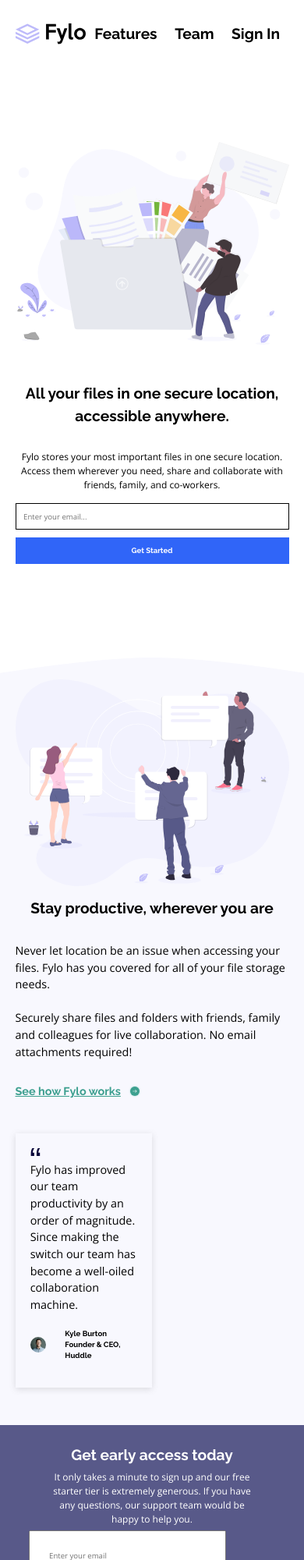
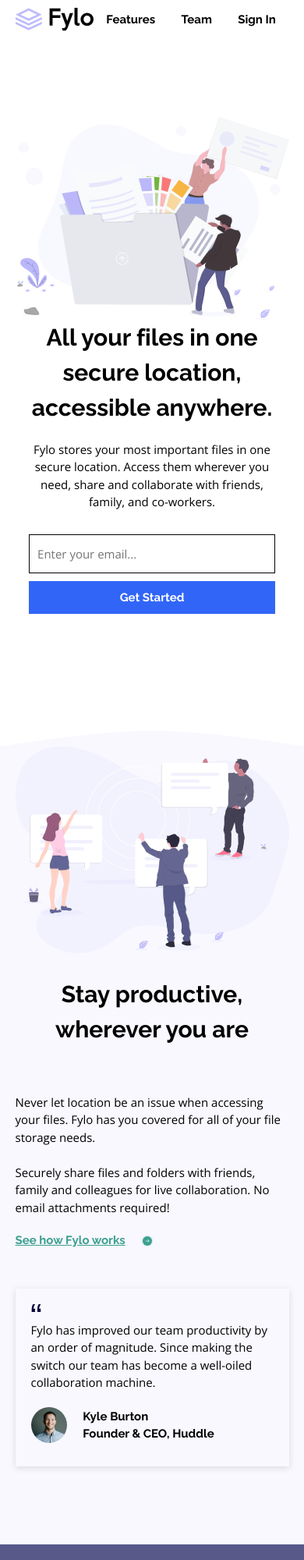
Before and after one commit to tjaiyetikolo/fylo-two-column-landing-page--Frontend-mentor, a plain HTML site: page index.html in a window 390 px wide. Shown: the top 2000 px of the page at 78% size. Drawn offline with nearby package versions, Linux system fonts and the light colour scheme.

Commit message:
Update style.css
Changes from style.scss were made.

```diff
--- a/styles/style.css
+++ b/styles/style.css
@@ -423,6 +423,7 @@ nav li {
 
 /*FOOTER*/
 footer {
+  font-family: 'Open Sans', sans-serif;
   padding: 4rem 0rem 0rem 4rem;
   background-color: #070439;
   color: white;
@@ -533,21 +534,22 @@ footer {
   color: #3c9f8f;
 }
 
-@media screen and (max-width: 600px) {
+/**/
+/**/
+/**/
+/*MEDIA QUERY AT 900PX*/
+@media screen and (max-width: 900px) {
   body {
     width: 100vw;
     height: 100vh;
   }
-  html {
-    font-size: 30%;
-  }
   header,
-  .into-text {
+  .intro-text {
     width: 90%;
     margin: 0 auto;
   }
   nav {
-    padding: 4rem 0rem;
+    padding: 6rem 0rem;
     margin: 0rem 0rem;
   }
   nav .logo {
@@ -557,12 +559,12 @@ footer {
   }
   nav ul {
     -webkit-box-flex: 1;
-        -ms-flex: 1 1 10rem;
-            flex: 1 1 10rem;
+        -ms-flex: 1 1 1rem;
+            flex: 1 1 1rem;
     padding: 0;
   }
   nav ul li {
-    font-size: 3rem;
+    font-size: 2rem;
   }
   .intro {
     display: -webkit-box;
@@ -578,16 +580,19 @@ footer {
     -webkit-box-direction: reverse;
         -ms-flex-direction: column-reverse;
             flex-direction: column-reverse;
-    padding-top: 15rem;
+    min-height: 80vh;
+    padding: 15rem 0rem;
   }
   .intro .intro-text {
     text-align: center;
   }
-  .intro .intro-text h2 {
-    font-size: 5rem;
+  .intro .intro-text .intro-text h2 {
+    padding: 5rem 0rem;
+    font-size: 10rem;
   }
   .intro .intro-text p {
-    font-size: 2.5rem;
+    font-size: 2rem;
+    padding: 2rem 0rem;
   }
   .intro-bottom {
     width: 100%;
@@ -606,15 +611,16 @@ footer {
             flex-direction: column;
   }
   .intro-bottom input {
+    border: 1px solid;
     width: 100%;
-    padding: 3rem;
-    margin: 3rem 0rem;
-    font-size: 2.5rem;
+    padding: 1rem;
+    margin: 2rem 0rem;
+    font-size: 2rem;
   }
   .intro-bottom button {
     width: 100%;
-    padding: 1.5rem;
-    font-size: 2.5rem;
+    padding: 1rem;
+    font-size: 2rem;
   }
   .hero {
     width: 100%;
@@ -641,21 +647,32 @@ footer {
         flex-wrap: wrap;
   }
   .hero-main .hero-main-text h2 {
+    padding: 3rem 0rem;
     text-align: center;
     font-size: 5rem;
   }
   .hero-main .hero-main-text p {
-    font-size: 3rem;
+    font-size: 2rem;
   }
   .hero-main-link h4 {
-    font-size: 3rem;
+    font-size: 2rem;
     padding: 3rem 2rem 3rem 0rem;
   }
   .card {
-    padding: 4rem;
+    width: 70%;
+    padding: 3rem;
     margin-top: 4rem;
-    width: 80%;
-    font-size: 2.5rem;
+    font-size: 2rem;
+  }
+  .card .card-identifier {
+    padding: 1rem 0rem;
+  }
+  .card .card-identifier img {
+    width: 15%;
+    margin-right: 2rem;
+  }
+  .card .card-identifier .card-name-tag {
+    font-size: 1.5rem;
   }
   .getstarted-content {
     display: -webkit-box;
@@ -694,32 +711,33 @@ footer {
   .getstarted-content .getstarted-text p {
     display: block;
     width: 90%;
-    font-size: 3rem;
-    padding: 2rem;
+    font-size: 2rem;
+    padding: 3rem 0rem;
   }
   .getstarted-content .getstarted-fill {
-    width: 90%;
+    width: 100%;
   }
   .getstarted-content .getstarted-fill input {
     display: block;
-    padding: 1.5rem;
+    padding: 1rem;
     width: 100%;
+    margin: auto;
     margin-bottom: 2rem;
-    font-size: 2.5rem;
+    font-size: 2rem;
   }
   .getstarted-content .getstarted-fill button {
     width: 100%;
-    padding: 2.5rem;
-    font-size: 2.5rem;
+    padding: 1rem;
+    font-size: 2rem;
   }
   footer {
-    line-height: 4.5rem;
+    line-height: 4rem;
   }
   .footer-content .footer-content-img {
-    padding: 4rem 0rem;
+    padding: 6rem 0rem;
   }
   .footer-content-body {
-    font-size: 2.5rem;
+    font-size: 2rem;
     width: 100%;
     display: -webkit-box;
     display: -ms-flexbox;
@@ -740,7 +758,7 @@ footer {
   }
   .footer-links,
   .social-links {
-    font-size: 2.5rem;
+    font-size: 2rem;
     width: 100%;
   }
   .footer-links ul,
@@ -748,44 +766,37 @@ footer {
     padding: 0;
   }
   .attribution {
-    font-size: 2.5rem;
+    font-size: 2rem;
   }
 }
 
-/**/
-/**/
-/**/
-/*MEDIA QUERY AT 900PX*/
-@media screen and (max-width: 900px) {
+@media screen and (max-width: 600px) {
   body {
     width: 100vw;
     height: 100vh;
   }
-  html {
-    font-size: 30%;
-  }
   header,
-  .into-text {
+  .intro-text {
     width: 90%;
     margin: 0 auto;
   }
   nav {
-    padding: 6rem 0rem;
+    padding: 1rem 0rem;
     margin: 0rem 0rem;
   }
   nav .logo {
     -webkit-box-flex: 0.2;
-        -ms-flex: 0.2 1 10rem;
-            flex: 0.2 1 10rem;
+        -ms-flex: 0.2 1 5rem;
+            flex: 0.2 1 5rem;
   }
   nav ul {
     -webkit-box-flex: 1;
-        -ms-flex: 1 1 10rem;
-            flex: 1 1 10rem;
+        -ms-flex: 1 1 0rem;
+            flex: 1 1 0rem;
     padding: 0;
   }
   nav ul li {
-    font-size: 4rem;
+    font-size: 1.5rem;
   }
   .intro {
     display: -webkit-box;
@@ -801,18 +812,16 @@ footer {
     -webkit-box-direction: reverse;
         -ms-flex-direction: column-reverse;
             flex-direction: column-reverse;
-    min-height: 80vh;
-    padding: 20rem 0rem;
+    padding-top: 10rem;
   }
   .intro .intro-text {
     text-align: center;
   }
   .intro .intro-text h2 {
-    padding: 5rem 0rem;
-    font-size: 10rem;
+    font-size: 3rem;
   }
   .intro .intro-text p {
-    font-size: 5rem;
+    font-size: 1.5rem;
   }
   .intro-bottom {
     width: 100%;
@@ -831,23 +840,22 @@ footer {
             flex-direction: column;
   }
   .intro-bottom input {
-    border: 1px solid;
     width: 100%;
-    padding: 5rem;
-    margin: 5rem 0rem;
-    font-size: 5rem;
+    padding: 1rem;
+    margin: 1rem 0rem;
+    font-size: 1.5rem;
   }
   .intro-bottom button {
     width: 100%;
-    padding: 5rem;
-    font-size: 5rem;
+    padding: 1rem;
+    font-size: 1.5rem;
   }
   .hero {
     width: 100%;
   }
   .hero-body {
     width: 90%;
-    margin: -4rem auto 0rem auto;
+    margin: -8rem auto 0rem auto;
   }
   .hero-main {
     display: -webkit-box;
@@ -867,32 +875,21 @@ footer {
         flex-wrap: wrap;
   }
   .hero-main .hero-main-text h2 {
-    padding: 3rem 0rem;
     text-align: center;
-    font-size: 10rem;
+    font-size: 3rem;
   }
   .hero-main .hero-main-text p {
-    font-size: 5rem;
+    font-size: 1.5rem;
   }
   .hero-main-link h4 {
-    font-size: 5rem;
-    padding: 5rem 2rem 5rem 0rem;
+    font-size: 1.5rem;
+    padding: 1rem 2rem 1rem 0rem;
   }
   .card {
-    padding: 6rem;
+    padding: 2rem;
     margin-top: 4rem;
-    width: 70%;
-    font-size: 5rem;
-  }
-  .card .card-identifier {
-    padding: 3rem 0rem;
-  }
-  .card .card-identifier img {
-    width: 15%;
-    margin-right: 5rem;
-  }
-  .card .card-identifier .card-name-tag {
-    font-size: 4rem;
+    width: 100%;
+    font-size: 1.5rem;
   }
   .getstarted-content {
     display: -webkit-box;
@@ -926,37 +923,37 @@ footer {
             flex-direction: column;
   }
   .getstarted-content .getstarted-text h2 {
-    font-size: 10rem;
+    font-size: 3rem;
   }
   .getstarted-content .getstarted-text p {
     display: block;
     width: 90%;
-    font-size: 5rem;
-    padding: 6rem;
+    font-size: 1.5rem;
+    padding: 2rem 0rem 4rem 0rem;
   }
   .getstarted-content .getstarted-fill {
     width: 90%;
   }
   .getstarted-content .getstarted-fill input {
     display: block;
-    padding: 5rem;
+    padding: 1rem;
     width: 100%;
     margin-bottom: 2rem;
-    font-size: 4rem;
+    font-size: 1.5rem;
   }
   .getstarted-content .getstarted-fill button {
     width: 100%;
-    padding: 5rem;
-    font-size: 4rem;
+    padding: 1rem;
+    font-size: 1.5rem;
   }
   footer {
-    line-height: 8rem;
+    line-height: 4rem;
   }
   .footer-content .footer-content-img {
-    padding: 6rem 0rem;
+    padding: 4rem 0rem;
   }
   .footer-content-body {
-    font-size: 5rem;
+    font-size: 1.5rem;
     width: 100%;
     display: -webkit-box;
     display: -ms-flexbox;
@@ -977,7 +974,7 @@ footer {
   }
   .footer-links,
   .social-links {
-    font-size: 5rem;
+    font-size: 1.5rem;
     width: 100%;
   }
   .footer-links ul,
@@ -985,114 +982,8 @@ footer {
     padding: 0;
   }
   .attribution {
-    font-size: 5rem;
-  }
-}
-
-/**/
-/**/
-/**/
-/**/
-/*MEDIA QUERY AT 1440PX*/
-@media screen and (max-width: 1440px) {
-  nav {
-    padding: 6rem 0rem;
-  }
-  nav li {
-    font-size: 3rem;
-  }
-  .intro .intro-text {
-    padding: 5rem 0rem;
-  }
-  .intro .intro-text h2 {
-    font-size: 4rem;
-  }
-  .intro .intro-text p {
-    font-size: 2.5rem;
-  }
-  .intro-bottom {
-    display: -webkit-box;
-    display: -ms-flexbox;
-    display: flex;
-    -webkit-box-pack: center;
-        -ms-flex-pack: center;
-            justify-content: center;
-    -webkit-box-align: center;
-        -ms-flex-align: center;
-            align-items: center;
-    -webkit-box-orient: vertical;
-    -webkit-box-direction: normal;
-        -ms-flex-direction: column;
-            flex-direction: column;
-  }
-  .intro-bottom input {
-    border: 1px solid;
-    width: 100%;
-    padding: 2rem;
-    margin: 2rem 0rem;
-    font-size: 2rem;
-  }
-  .intro-bottom button {
-    width: 100%;
-    padding: 2rem;
-    font-size: 2rem;
-  }
-  .hero-main .hero-main-text h2 {
-    padding: 3rem 0rem;
-    font-size: 4rem;
-  }
-  .hero-main .hero-main-text p {
-    font-size: 3rem;
-  }
-  .hero-main-link h4 {
-    font-size: 3rem;
-    padding: 5rem 2rem 5rem 0rem;
-  }
-  .card {
-    width: 50%;
-    padding: 4rem;
-    font-size: 3rem;
-  }
-  .card .card-identifier .card-name-tag {
-    font-size: 2rem;
-  }
-  .getstarted-content .getstarted-text h2 {
-    font-size: 4rem;
-  }
-  .getstarted-content .getstarted-text p {
-    width: 80%;
-    font-size: 2.5rem;
-    padding: 1rem;
-  }
-  .getstarted-content .getstarted-fill input {
-    width: 80%;
-    font-size: 2rem;
-  }
-  .getstarted-content .getstarted-fill button {
-    width: 80%;
-    font-size: 2rem;
-  }
-  footer {
-    line-height: 4rem;
-  }
-  .footer-content .footer-content-img {
-    padding: 6rem 0rem;
-  }
-  .footer-content-body {
-    font-size: 3rem;
-  }
-  .footer-contact {
-    width: 40%;
-  }
-  .contact {
-    margin: 2rem 0rem;
-  }
-  .footer-links,
-  .social-links {
-    font-size: 3rem;
-  }
-  .attribution {
-    font-size: 3rem;
+    line-height: normal;
+    font-size: 1.5rem;
   }
 }
 /*# sourceMappingURL=style.css.map */
```
